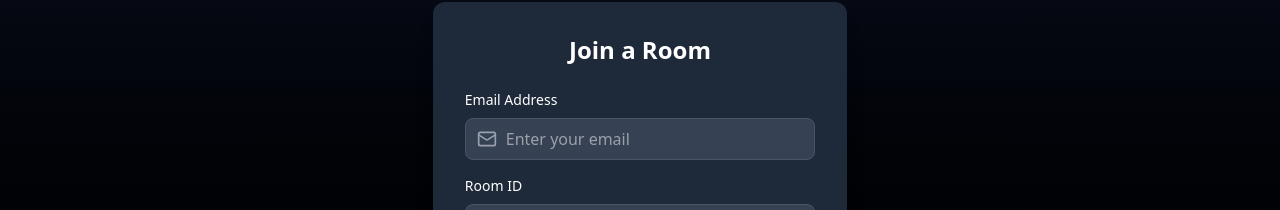
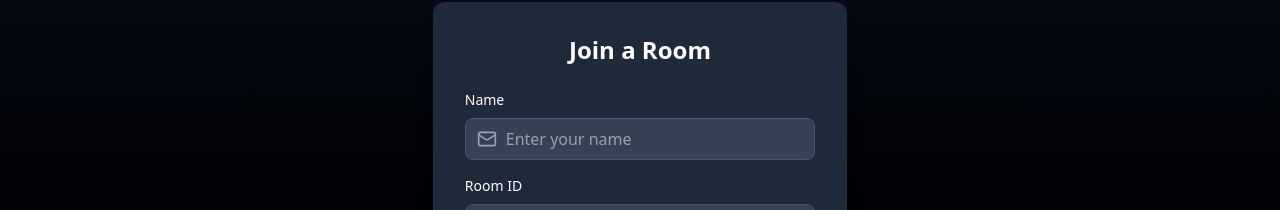
Before and after one commit to shivsh94/Video_call, a React (Vite) app in the folder frontend/: page / in a window 1280 px wide. Shown: the part 280-490 px from the top of the page. Built offline with nearby package versions, Linux system fonts and the light colour scheme; no server answers.

Commit message:
Refactor user identification from email to name in room management

```diff
--- a/frontend/src/screens/Lobby.jsx
+++ b/frontend/src/screens/Lobby.jsx
@@ -4,7 +4,7 @@ import { useSocket } from '../context/SocketProvider';
 import { Mail, Key, LogIn } from 'lucide-react';
 
 const Lobby = () => {
-    const [email, setEmail] = useState('');
+    const [name, setName] = useState('');
     const [roomId, setRoomId] = useState('');
     const socket = useSocket();
     const navigate = useNavigate();
@@ -16,22 +16,22 @@ const Lobby = () => {
                 console.error("Socket not initialized");
                 return;
             }
-            if (!email || !roomId) {
-                console.error("Email or Room ID is empty!");
+            if (!name || !roomId) {
+                console.error("name or Room ID is empty!");
                 return;
             }
 
-            console.log("Sending join-room event:", { email, roomId });
-            socket.emit("room:join", { email, roomId });
+            console.log("Sending join-room event:", { name, roomId });
+            socket.emit("room:join", { name, roomId });
         },
-        [email, roomId, socket]
+        [name, roomId, socket]
     );
 
     useEffect(() => {
         if (!socket) return;
 
         const handleRoomJoin = (data) => {
-            console.log("Room joined:", data.email);
+            console.log("Room joined:", data.name);
             navigate(`/room/${data.roomId}`);
         };
 
@@ -58,17 +58,17 @@ const Lobby = () => {
                         <div className="space-y-4">
                             <div>
                                 <label className="block text-sm font-medium mb-2">
-                                    Email Address
+                                    Name
                                 </label>
                                 <div className="relative">
                                     <div className="absolute inset-y-0 left-0 pl-3 flex items-center pointer-events-none">
                                         <Mail size={20} className="text-gray-400" />
                                     </div>
                                     <input
-                                        type="email"
-                                        value={email}
-                                        onChange={(e) => setEmail(e.target.value)}
-                                        placeholder="Enter your email"
+                                        type="name"
+                                        value={name}
+                                        onChange={(e) => setName(e.target.value)}
+                                        placeholder="Enter your name"
                                         className="w-full pl-10 pr-4 py-2 rounded-lg bg-gray-700 border border-gray-600 focus:border-blue-500 focus:ring-2 focus:ring-blue-500 focus:outline-none transition-colors text-white"
                                     />
                                 </div>
--- a/frontend/src/screens/Room.jsx
+++ b/frontend/src/screens/Room.jsx
@@ -13,7 +13,7 @@ const Room = () => {
 
     const handleRoomJoin = useCallback(
         (data) => {
-            console.log("Room joined:", data.email);
+            console.log("Room joined:", data.name);
             setRemoteSocketId(data.id);
         },
         []
@@ -118,7 +118,7 @@ const Room = () => {
                         ) : (
                             <div className="flex items-center gap-2 text-gray-400">
                                 <UserX size={24} />
-                                <span className="text-lg">No one in room</span>
+                                <span className="text-lg">Waiting for Other User </span>
                             </div>
                         )}
                     </div>
```
Also changed, not shown: 1 other file (tests, documents, lock files or other folders).
